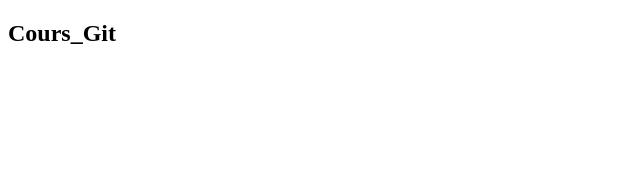
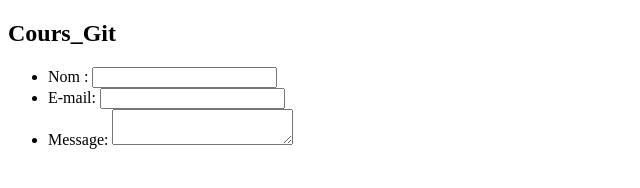
Before and after one commit to Sa6rinaa/Git, a plain HTML site: page index.html in a window 1280 px wide. Shown: the whole page, without its empty margins (0-640 px from the left). Drawn offline with Linux system fonts and the light colour scheme.

Commit message:
feat20250327pteform

```diff
--- a/index.html
+++ b/index.html
@@ -8,5 +8,21 @@
 <body>
     <h2>Cours_Git</h2>
 
+    <form action="" method="post">
+        <ul>
+          <li>
+            <label for="nom">Nom :</label>
+            <input type="text" id="nom" name="nom" />
+          </li>
+          <li>
+            <label for="mail">E-mail:</label>
+            <input type="email" id="mail" name="mail" />
+          </li>
+          <li>
+            <label for="msg">Message:</label>
+            <textarea id="msg" name="message"></textarea>
+          </li>
+        </ul>
+      </form>
 </body>
 </html>
```
